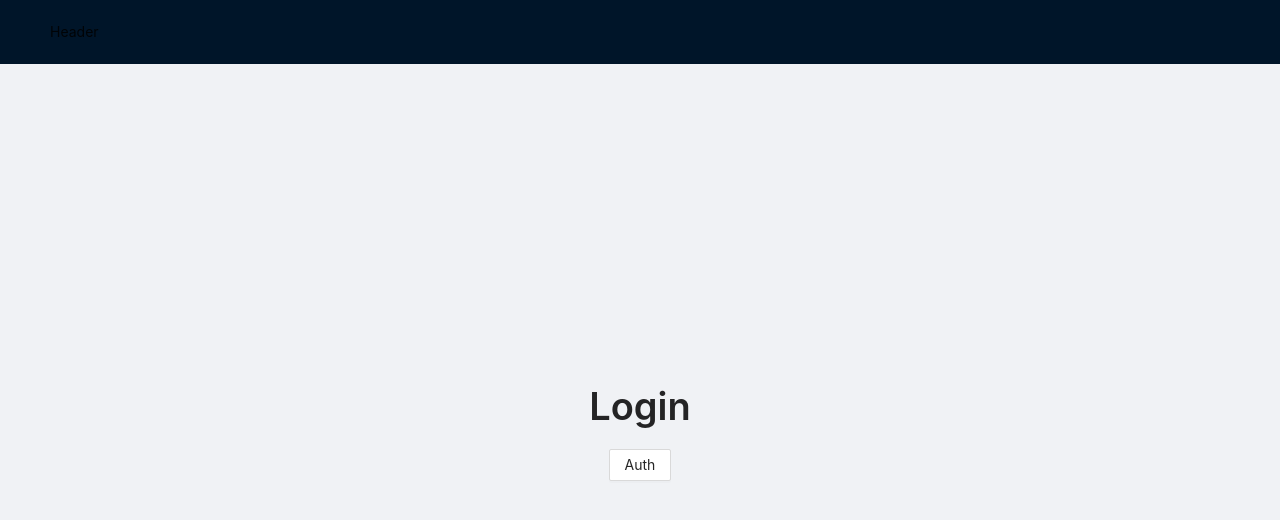
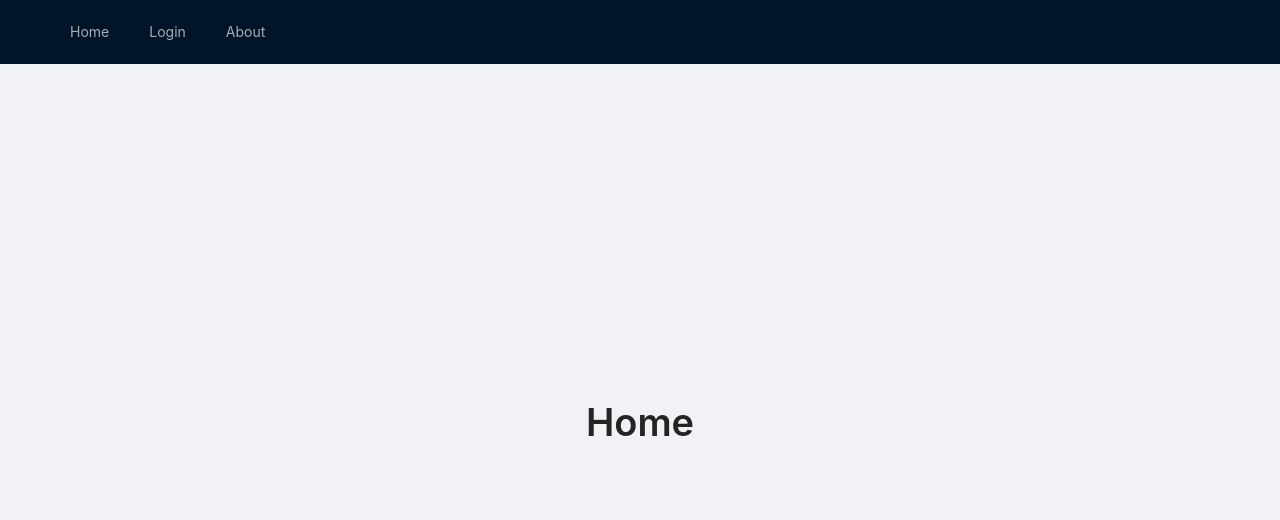
Before and after one commit to gorushkin/MilkyWay, a React (Create React App) app in the folder front/: page / in a window 1280 px wide. Shown: the top 520 px of the page. Built offline with nearby package versions, Linux system fonts and the light colour scheme.

Commit message:
add new pages, update routes, redirect

```diff
--- a/front/src/App.tsx
+++ b/front/src/App.tsx
@@ -1,13 +1,17 @@
-import MainLayout from './Layouts/MainLayout/MainLayout';
-
-import { createBrowserRouter, RouterProvider } from 'react-router-dom';
+import { MainLayout } from './Layouts/MainLayout/MainLayout';
+import { Routes, Route, BrowserRouter } from 'react-router-dom';
 import { flatRoutes } from './routes';
 
 const App = () => {
-  return (
+  return <BrowserRouter>
     <MainLayout>
-      <RouterProvider router={createBrowserRouter(flatRoutes)} />
+      <Routes>
+        {flatRoutes.map(({ path, element, name }) => (
+          <Route key={name} path={path} element={element} />
+        ))}
+      </Routes>
     </MainLayout>
-  );
-};
+  </BrowserRouter>
+}
+
 export default App;
--- a/front/src/Layouts/MainLayout/MainLayout.tsx
+++ b/front/src/Layouts/MainLayout/MainLayout.tsx
@@ -1,16 +1,34 @@
 import styles from './MainLayout.module.scss';
-import { Layout } from 'antd';
+import { Layout, Menu } from 'antd';
 import React from 'react';
+import { Link } from 'react-router-dom';
+import { flatRoutes } from '../../routes';
+import { useSelector } from 'react-redux';
+import { RootState } from '../../store';
 
 interface IMainLayout {
   children: JSX.Element;
 }
 
-const MainLayout: React.FC<IMainLayout> = ({ children }) => (
-  <Layout className={styles.container}>
-    <Layout.Header>Header</Layout.Header>
-    <Layout.Content className={styles.content}>{children}</Layout.Content>
-  </Layout>
-);
+export const MainLayout: React.FC<IMainLayout> = ({ children }) => {
+  const role = useSelector((state: RootState) => state.user.role);
 
-export default MainLayout;
+  return (
+    <Layout className={styles.container}>
+      <Layout.Header>
+        <Menu theme='dark' mode='horizontal' defaultSelectedKeys={['2']}>
+          {flatRoutes
+            .filter(({ header }) => header[role])
+            .map((route) => {
+              return (
+                <Menu.Item key={route.name}>
+                  <Link to={route.path}>{route.name}</Link>
+                </Menu.Item>
+              );
+            })}
+        </Menu>
+      </Layout.Header>
+      <Layout.Content className={styles.content}>{children}</Layout.Content>
+    </Layout>
+  );
+};
--- a/front/src/Layouts/PageLayout/PageLayout.tsx
+++ b/front/src/Layouts/PageLayout/PageLayout.tsx
@@ -2,36 +2,21 @@ import { Role } from '../../store';
 import styles from './PageLayout.module.scss';
 import { useSelector } from 'react-redux';
 import type { RootState } from '../../store';
-import { Navigate } from 'react-router-dom';
+import { Navigate, useLocation } from 'react-router-dom';
 import { routes } from '../../routes';
-
-type IWithPagelayout = (Component: React.FunctionComponent | undefined) => React.FunctionComponent;
+import { getRouteInfo } from '../../helpers';
 
 interface IPageLayout {
   children: JSX.Element;
   level: Role;
 }
 
-export const withPagelayout: IWithPagelayout = (Component) => () =>
-  Component ? (
-    <div className={styles.wrapper}>
-      <Component />
-    </div>
-  ) : null;
-
-const getRedirectInfo = (level: Role, role: Role): boolean => {
-  if (level === Role.Guest) return true;
-  if (level === Role.User) return role === Role.User || role === Role.Admin;
-  if (level === Role.Admin) return role === Role.Admin;
-  return false;
-};
-
 export const PageLayout: React.FC<IPageLayout> = ({ children, level }) => {
   const role = useSelector((state: RootState) => state.user.role);
+  const isRoutePrivate = !getRouteInfo(level, role);
+  const location = useLocation();
 
-  const isRoutePrivate = !getRedirectInfo(level, role);
-
-  if (isRoutePrivate) return <Navigate to={routes.login.path} />;
+  if (isRoutePrivate) return <Navigate to={routes.login.path} state={{ location, level }} />;
 
   return <div className={styles.wrapper}>{children}</div>;
 };
--- /dev/null
+++ b/front/src/Pages/Admin/Admin.tsx
@@ -0,0 +1,3 @@
+import { Typography } from 'antd';
+
+export const Admin = () => <Typography.Title>Admin</Typography.Title>;
--- /dev/null
+++ b/front/src/Pages/Home/Home.tsx
@@ -0,0 +1,3 @@
+import { Typography } from 'antd';
+
+export const Home = () => <Typography.Title>Home</Typography.Title>;
--- a/front/src/Pages/Login/Login.tsx
+++ b/front/src/Pages/Login/Login.tsx
@@ -1,13 +1,24 @@
 import { Typography, Button } from 'antd';
-import { useDispatch } from 'react-redux';
-import { actions } from '../../store';
+import { useDispatch, useSelector } from 'react-redux';
+import { actions, Role, RootState } from '../../store';
+import { useLocation, Navigate } from 'react-router-dom';
+import { getRouteInfo } from '../../helpers';
 
 export const Login = () => {
   const dispatch = useDispatch();
+  const role = useSelector((state: RootState) => state.user.role);
 
   const handleClick = () => {
     dispatch(actions.login());
   };
+
+  const location = useLocation();
+  const pageFrom: string = location.state?.location.pathname || '';
+  const level: Role = location.state?.level || Role.User;
+
+  const shouldReturn = !!pageFrom && getRouteInfo(level, role);
+
+  if (shouldReturn) return <Navigate to={pageFrom} />;
 
   return (
     <>
--- /dev/null
+++ b/front/src/helpers/index.tsx
@@ -0,0 +1,8 @@
+import { Role } from '../store';
+
+export const getRouteInfo = (level: Role, role: Role): boolean => {
+  if (level === Role.Guest) return true;
+  if (level === Role.User) return role === Role.User || role === Role.Admin;
+  if (level === Role.Admin) return role === Role.Admin;
+  return false;
+};
--- a/front/src/index.tsx
+++ b/front/src/index.tsx
@@ -7,6 +7,7 @@ import { store } from './store';
 import { Provider } from 'react-redux';
 
 const root = ReactDOM.createRoot(document.getElementById('root') as HTMLElement);
+
 root.render(
   <React.StrictMode>
     <Provider store={store}>
--- a/front/src/routes.tsx
+++ b/front/src/routes.tsx
@@ -3,45 +3,101 @@ import { Login } from './Pages/Login/Login';
 import { NotFound } from './Pages/NotFound/NotFound';
 import { Role } from './store';
 import { PageLayout } from './Layouts/PageLayout/PageLayout';
+import { Home } from './Pages/Home/Home';
+import { Admin } from './Pages/Admin/Admin';
 
 interface IRoute {
   path: string;
   level: Role;
-  element: JSX.Element;
+  element: () => JSX.Element;
+  name: string;
+  header: {
+    [Role.Guest]: boolean;
+    [Role.User]: boolean;
+    [Role.Admin]: boolean;
+  };
 }
 
-export const routes = {
+export const routes: Record<string, IRoute> = {
   home: {
     path: '/',
-    element: <Login />,
+    element: Home,
     level: Role.Guest,
+    name: 'Home',
+    header: {
+      [Role.Guest]: true,
+      [Role.User]: true,
+      [Role.Admin]: true,
+    },
   },
   login: {
     path: '/login',
-    element: <Login />,
+    element: Login,
     level: Role.Guest,
+    name: 'Login',
+    header: {
+      [Role.Guest]: true,
+      [Role.User]: false,
+      [Role.Admin]: false,
+    },
   },
   about: {
     path: '/about',
-    element: <About />,
+    element: About,
     level: Role.User,
+    name: 'About',
+    header: {
+      [Role.Guest]: true,
+      [Role.User]: true,
+      [Role.Admin]: true,
+    },
+  },
+  admin: {
+    path: '/admin',
+    element: Admin,
+    level: Role.User,
+    name: 'Admin',
+    header: {
+      [Role.Guest]: false,
+      [Role.User]: false,
+      [Role.Admin]: true,
+    },
   },
   notFound: {
     path: '*',
-    element: <NotFound />,
+    element: NotFound,
     level: Role.Guest,
+    name: 'Home',
+    header: {
+      [Role.Guest]: false,
+      [Role.User]: false,
+      [Role.Admin]: false,
+    },
   },
 };
 
 type IFlatRoutes = {
   element: JSX.Element;
   path: string;
+  name: string;
+  header: {
+    [Role.Guest]: boolean;
+    [Role.User]: boolean;
+    [Role.Admin]: boolean;
+  };
 }[];
 
 export const flatRoutes: IFlatRoutes = Object.values(routes).map((route: IRoute) => {
-  const { element, level, path } = route;
+  const { element, level, path, name, header } = route;
+  const Component = element;
   return {
     path,
-    element: <PageLayout level={level}>{element}</PageLayout>,
+    name,
+    header,
+    element: (
+      <PageLayout level={level}>
+        <Component />
+      </PageLayout>
+    ),
   };
 });
--- a/front/src/store/index.ts
+++ b/front/src/store/index.ts
@@ -23,7 +23,7 @@ export const userSlice = createSlice({
   initialState,
   reducers: {
     login: (state) => {
-      state.role = Role.User;
+      state.role = Role.Admin;
     },
     logout: (state) => {
       state.role = Role.Guest;
```
Also changed, not shown: front/src/Pages/Admin/Admin.module.scss (added), front/src/Pages/Home/Home.module.scss (added).
